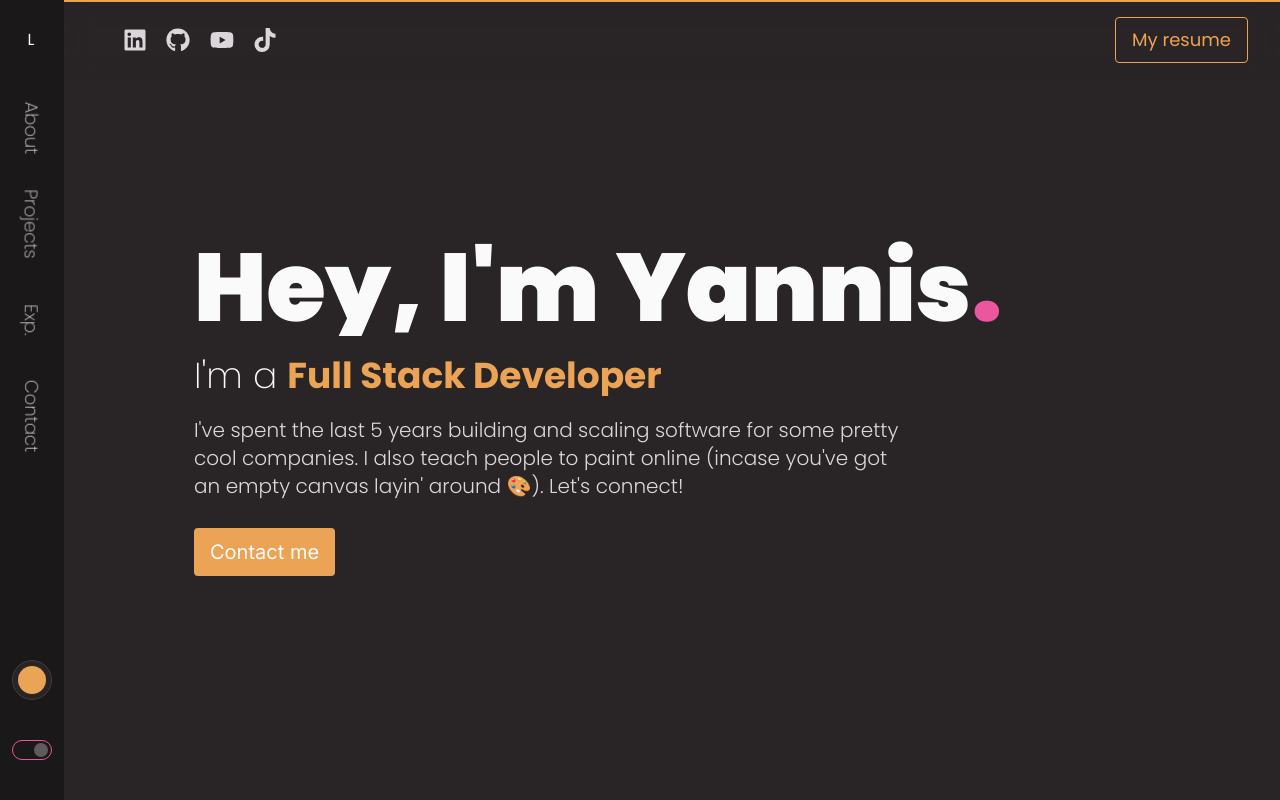
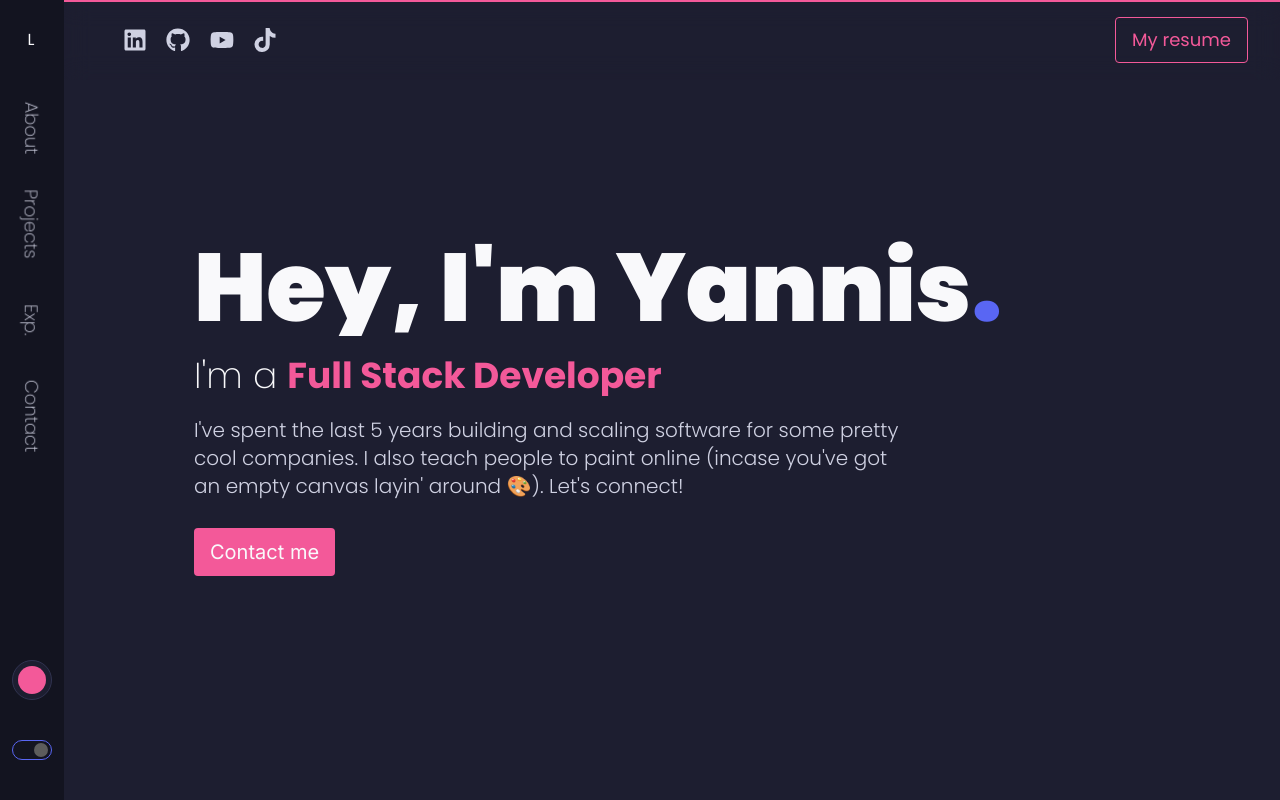
Before and after one commit to Voltz7788/personal-portfolio-v2, a Next.js app: page / in a window 1280 px wide. Shown: the top 800 px of the page. Built offline with nearby package versions, Linux system fonts and the light colour scheme.

Commit message:
chore: reset theme to default

```diff
--- a/app/components/Providers/ThemeProvider.tsx
+++ b/app/components/Providers/ThemeProvider.tsx
@@ -26,7 +26,7 @@ export const ThemeContext = createContext<ThemeContextType>([
 export default function ThemeProvider({ children }: { children: ReactNode }) {
   const [theme, setTheme] = useState({
     dark: true,
-    secondary: "cookiesAndCream",
+    secondary: "default",
   });
   return (
     <ThemeContext.Provider value={[theme, setTheme]}>
```
